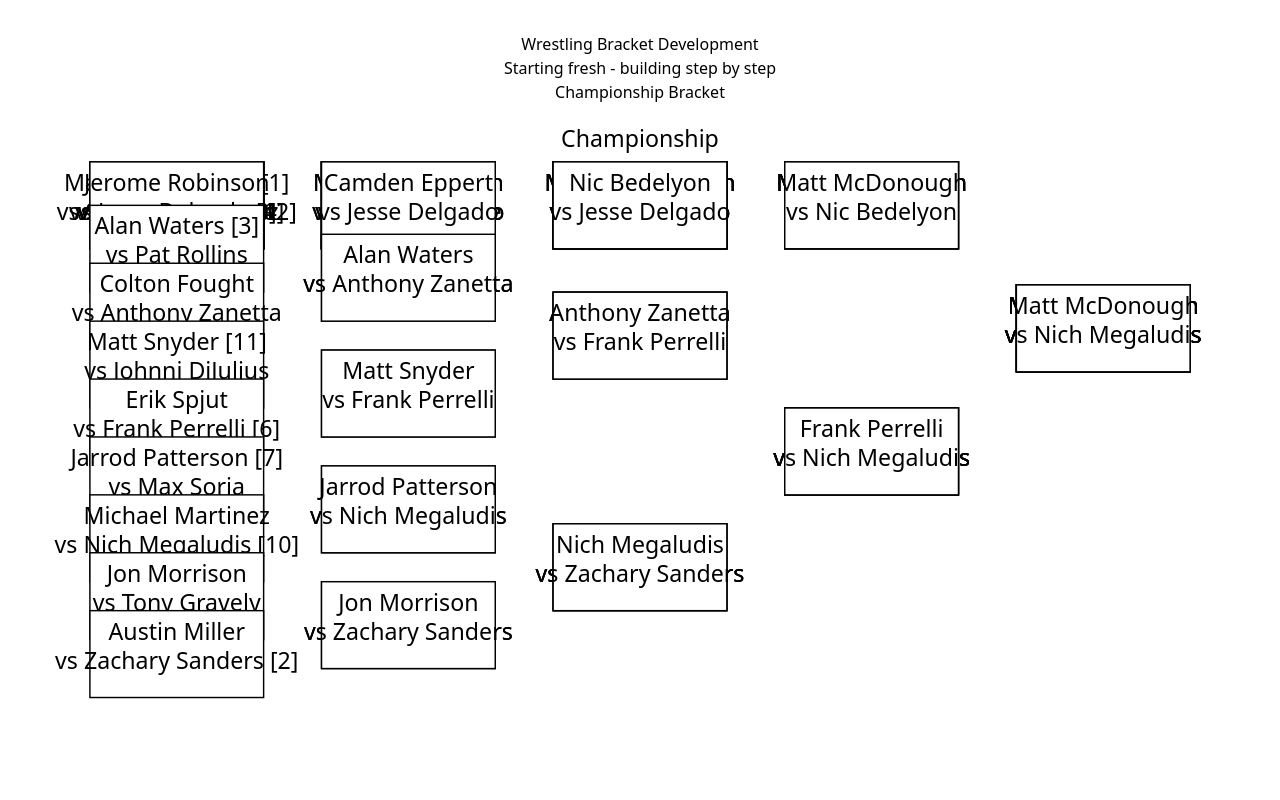
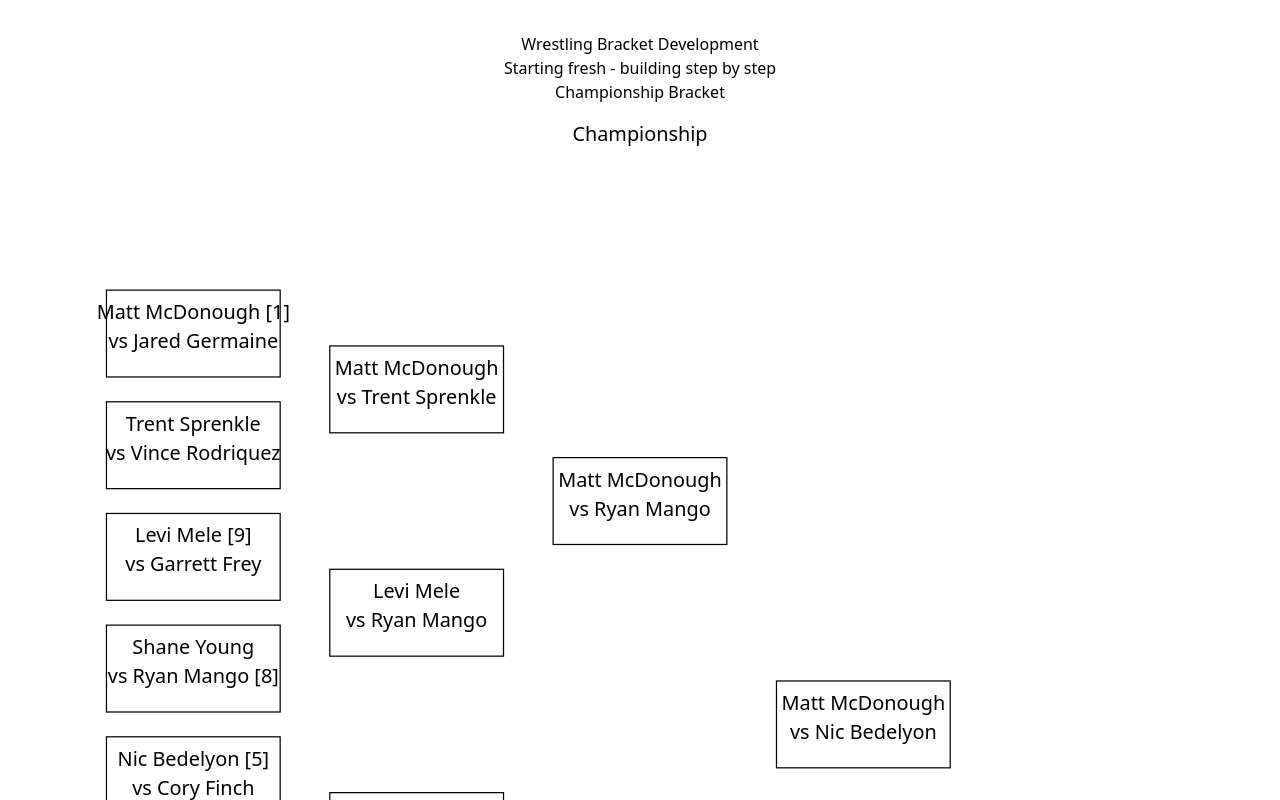
Before and after one commit to grogs84/matiq-brackets, a React (Vite) app: page / in a window 1280 px wide. Shown: the top 800 px of the page. Built offline with nearby package versions, Linux system fonts and the light colour scheme.

Commit message:
Fix tournament bracket layout algorithm to properly center matches between source matches
Co-authored-by: grogs84 <10171030+grogs84@users.noreply.github.com>

```diff
--- a/src/components/ChampionshipBracket.jsx
+++ b/src/components/ChampionshipBracket.jsx
@@ -8,62 +8,59 @@ import React from 'react';
 const calculateResponsiveLayout = (rounds, options = {}) => {
   if (rounds.length === 0) return { positions: {}, dimensions: { width: 400, height: 300 } };
 
-  // Default options with responsive considerations
+  // Default options with larger container for better initial layout
   const {
-    containerWidth = 900,
-    containerHeight = 700,
-    padding = 40,
-    minMatchWidth = 120,
-    minMatchHeight = 60,
-    minSpacing = 40
+    containerWidth = 1200,
+    containerHeight = 800,
+    padding = 60,
+    minMatchWidth = 140,
+    minMatchHeight = 70,
+    minSpacing = 20
   } = options;
 
-  // Calculate available space
+  // Calculate spacing between rounds
   const availableWidth = containerWidth - (2 * padding);
-  const availableHeight = containerHeight - (2 * padding);
-
-  // Calculate optimal spacing based on available space and content
-  const roundSpacing = Math.max(minSpacing + minMatchWidth, availableWidth / (rounds.length + 1));
-  const maxMatchesInRound = Math.max(...rounds.map(r => r.length));
-  const matchSpacing = Math.max(minSpacing, availableHeight / (maxMatchesInRound + 1));
+  const roundSpacing = availableWidth / (rounds.length + 1);
 
   const positions = {};
 
-  // First round: evenly spaced vertically within available height
+  // First round: evenly spaced vertically
   const firstRound = rounds[0];
-  const firstRoundStartY = padding + (availableHeight - ((firstRound.length - 1) * matchSpacing)) / 2;
+  if (firstRound.length > 0) {
+    const firstRoundSpacing = Math.max(minMatchHeight + minSpacing, containerHeight / (firstRound.length + 1));
 
     firstRound.forEach((match, i) => {
       positions[match.id] = {
         x: padding,
-      y: Math.max(padding, firstRoundStartY + i * matchSpacing)
+        y: padding + (i + 1) * firstRoundSpacing
       };
     });
+  }
 
-  // Subsequent rounds: center each match between its previous matches
+  // Subsequent rounds: center each match between its source matches
   for (let r = 1; r < rounds.length; r++) {
     rounds[r].forEach((match) => {
-      // Find previous match ids for winner
-      const prevIds = [];
-      Object.values(match.previousMatch || {}).forEach(id => {
-        if (id) prevIds.push(id);
-      });
+      // Extract previous match IDs from the data structure
+      const prevMatch1 = match.previousMatch?.wrestler1;
+      const prevMatch2 = match.previousMatch?.wrestler2;
 
-      // If previous matches found, center between them
-      if (prevIds.length) {
-        const prevYs = prevIds.map(pid => positions[pid]?.y).filter(Boolean);
-        const avgY = prevYs.length ? prevYs.reduce((a, b) => a + b, 0) / prevYs.length : padding;
+      if (prevMatch1 && prevMatch2 && positions[prevMatch1] && positions[prevMatch2]) {
+        // Position this match at the midpoint between its two source matches
+        const y1 = positions[prevMatch1].y;
+        const y2 = positions[prevMatch2].y;
+        const centerY = (y1 + y2) / 2;
+
         positions[match.id] = {
           x: padding + r * roundSpacing,
-          y: avgY
+          y: centerY
         };
       } else {
-        // Fallback: stack vertically with proper spacing
+        // Fallback: space matches evenly in this round (shouldn't happen with proper data)
         const idx = rounds[r].indexOf(match);
-        const roundStartY = padding + (availableHeight - ((rounds[r].length - 1) * matchSpacing)) / 2;
+        const roundMatchSpacing = containerHeight / (rounds[r].length + 1);
         positions[match.id] = {
           x: padding + r * roundSpacing,
-          y: Math.max(padding, roundStartY + idx * matchSpacing)
+          y: padding + (idx + 1) * roundMatchSpacing
         };
       }
     });
@@ -76,8 +73,8 @@ const calculateResponsiveLayout = (rounds, options = {}) => {
   return {
     positions,
     dimensions: {
-      width: Math.max(400, maxX),
-      height: Math.max(300, maxY)
+      width: Math.max(600, maxX),
+      height: Math.max(400, maxY)
     },
     matchSize: {
       width: minMatchWidth,
@@ -96,32 +93,25 @@ const ChampionshipBracket = ({
   matches = [],
   onMatchClick
 }) => {
-  // Build a lookup table for matches by ID
-  const matchLookup = {};
-  matches.forEach(m => { matchLookup[m.id] = m; });
+  // Build rounds based on the round field in the data
+  // This is simpler and more reliable than traversing match connections
+  const rounds = [];
 
-  // Build rounds by traversing previousMatch pointers
-  // Find first round matches (no previousMatch for winner)
-  const firstRound = matches.filter(m => !m.previousMatch || !m.previousMatch.winner);
-  const rounds = [];
-  rounds.push(firstRound);
+  // Group matches by round number
+  const matchesByRound = {};
+  matches.forEach(match => {
+    const roundNum = match.round;
+    if (!matchesByRound[roundNum]) {
+      matchesByRound[roundNum] = [];
+    }
+    matchesByRound[roundNum].push(match);
+  });
 
-  // Build subsequent rounds
-  let currentRound = firstRound;
-  while (currentRound.length > 0) {
-    const nextRound = [];
-    currentRound.forEach(match => {
-      // Find next match for winner
-      if (match.nextMatch && match.nextMatch.winner) {
-        const next = matchLookup[match.nextMatch.winner];
-        if (next && !nextRound.includes(next)) nextRound.push(next);
-      }
-      // Optionally, find next match for loser (for consolation)
-      // if (match.nextMatch && match.nextMatch.loser) { ... }
+  // Build rounds array in order
+  const roundNumbers = Object.keys(matchesByRound).map(Number).sort((a, b) => a - b);
+  roundNumbers.forEach(roundNum => {
+    rounds.push(matchesByRound[roundNum]);
   });
-    if (nextRound.length > 0) rounds.push(nextRound);
-    currentRound = nextRound;
-  }
 
   // Calculate responsive layout based on available space
   const layout = calculateResponsiveLayout(rounds);
```
Lines whose indentation alone changed are shown as unchanged.
